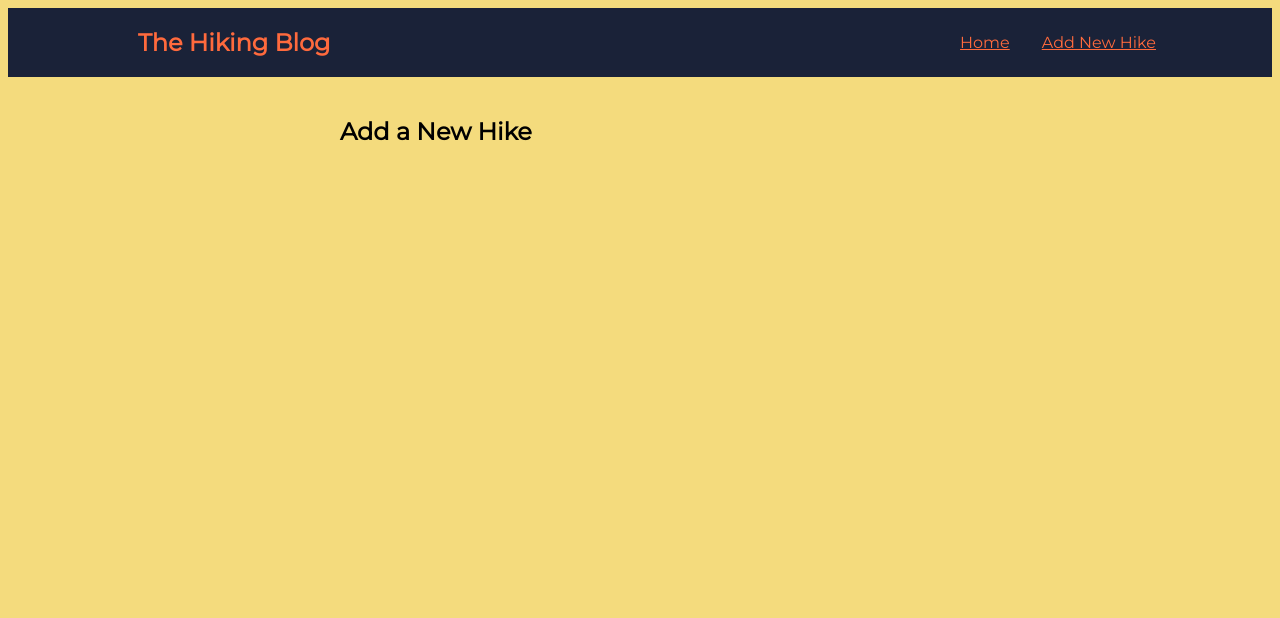
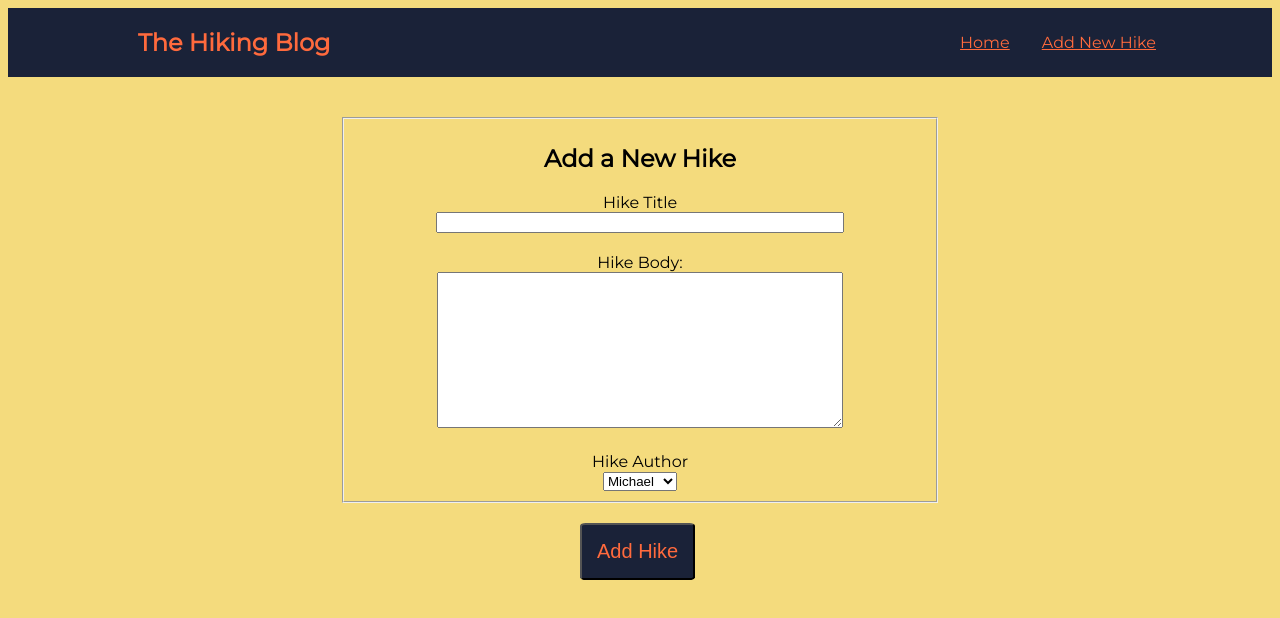
Before and after one commit to mcloughman/first-react-app, a React (Create React App) app: page /create in a window 1280 px wide. Shown: the top 618 px of the page. Built offline with nearby package versions, Linux system fonts and the light colour scheme.

Commit message:
Add state for title, body, and author to Create component. Use onChange event handler to change state for each relevant input.

```diff
--- a/src/App.js
+++ b/src/App.js
@@ -2,6 +2,7 @@ import Navbar from "./Navbar";
 import Home from "./Home";
 import { BrowserRouter as Router, Route, Switch } from "react-router-dom";
 import Create from "./Create";
+import HikeDetails from "./HikeDetails";
 
 function App() {
   return (
@@ -16,6 +17,9 @@ function App() {
             <Route path="/create">
               <Create />
             </Route>
+            <Route path="/hikes/:id">
+              <HikeDetails />
+            </Route>
           </Switch>
         </div>
       </div>
--- a/src/Create.js
+++ b/src/Create.js
@@ -1,7 +1,38 @@
+import { useState } from "react";
+
 const Create = () => {
+  const [title, setTitle] = useState("");
+  const [body, setBody] = useState("");
+  const [author, setAuthor] = useState("Michael");
   return (
     <div className="create">
-      <h2>Add a New Hike</h2>
+      <form>
+        <fieldset>
+          <h2>Add a New Hike</h2>
+          <label>Hike Title</label>
+          <input
+            type="text"
+            value={title}
+            onChange={(e) => setTitle(e.target.value)}
+          />
+          <label>Hike Body: </label>
+          <textarea
+            rows="10"
+            required
+            value={body}
+            style={{ textDecoration: "muted" }}
+            onChange={(e) => setBody(e.target.value)}
+          ></textarea>
+          <label>Hike Author</label>
+          {/* Using select box isn't really necessary just to demonstrate how it would be done */}
+          <select value={author} onChange={(e) => setAuthor(e.target.value)}>
+            <option value="michael">Michael</option>
+            <option value="manuela">Manuela</option>
+            <option value="jeffery">Jeffery</option>
+          </select>
+        </fieldset>
+        <button class="add-btn">Add Hike</button>
+      </form>
     </div>
   );
 };
--- /dev/null
+++ b/src/HikeDetails.js
@@ -0,0 +1,31 @@
+import { useParams } from "react-router-dom";
+import useFetch from "./useFetch";
+
+const HikeDetails = () => {
+  const { id } = useParams();
+  const {
+    data: hike,
+    isPending,
+    error,
+  } = useFetch("http://localhost:8000/hikes/" + id);
+  return (
+    <div className="hike-details">
+      {isPending && <div>Loading...</div>}
+      {error && <div>{error}</div>}
+      {hike && (
+        <article>
+          <h2>{hike.title}</h2>
+          <p>Written by: {hike.author}</p>
+          <img
+            src={hike.photo}
+            style={{ width: "500px" }}
+            alt={`${hike.title}`}
+          />
+          <p>{hike.body}</p>
+        </article>
+      )}
+    </div>
+  );
+};
+
+export default HikeDetails;
--- a/src/HikeList.js
+++ b/src/HikeList.js
@@ -1,3 +1,5 @@
+import { Link } from "react-router-dom";
+
 const HikeList = ({ hikes, title }) => {
   return (
     <div className="hike-list">
@@ -5,6 +7,7 @@ const HikeList = ({ hikes, title }) => {
       {hikes.map((hike) => {
         return (
           <div className="hike-preview" key={hike.id}>
+            <Link to={`hikes/${hike.id}`}>
               <h2>{hike.title}</h2>
               <p>{hike.body.substring(0, 100)}...</p>
               <p>
@@ -13,7 +16,12 @@ const HikeList = ({ hikes, title }) => {
                   <b>{hike.author}</b>
                 </i>
               </p>
-            <img src={hike.photo} style={{ width: "400px" }} alt={hike.title} />
+              <img
+                src={hike.photo}
+                style={{ width: "400px" }}
+                alt={hike.title}
+              />
+            </Link>
           </div>
         );
       })}
--- a/src/Home.js
+++ b/src/Home.js
@@ -1,4 +1,3 @@
-import { useState, useEffect } from "react";
 import HikeList from "./HikeList";
 import useFetch from "./useFetch";
 
--- a/src/index.css
+++ b/src/index.css
@@ -50,3 +50,32 @@ body {
 #delete-hike {
   display: block;
 }
+
+.hike-preview a {
+  text-decoration: none;
+}
+
+fieldset {
+  text-align: center;
+}
+
+.create label {
+  display: block;
+}
+
+.create input,
+.create textarea {
+  width: 400px;
+  margin-bottom: 20px;
+}
+
+.add-btn {
+  margin-left: 40%;
+  margin-top: 20px;
+  padding: 15px;
+  color: #ff6a3d;
+  background-color: #1a2238;
+  border-radius: 5%;
+  font-size: 20px;
+  cursor: pointer;
+}
--- a/src/useFetch.js
+++ b/src/useFetch.js
@@ -29,9 +29,9 @@ const useFetch = (url) => {
             setError(err.message);
           }
         });
-    }, 2000);
+    }, 1000);
     return () => abortCont.abort();
-  }, []);
+  }, [url]);
   return { data, error, isPending };
 };
 
```
Lines whose indentation alone changed are shown as unchanged.
